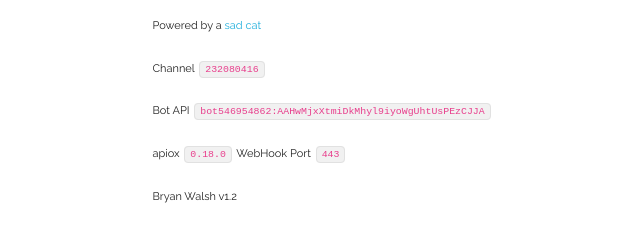
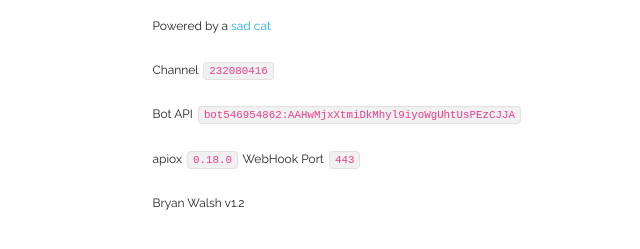
Before and after one commit to bwalsh0/attentionometer, a website: page index.html in a window 1280 px wide. Shown: the part 347-596 px from the top of the page, without its empty margins (25-665 px from the left). Drawn offline with Linux system fonts and the light colour scheme.

Commit message:
Inline HTML Styling

```diff
--- a/index.html
+++ b/index.html
@@ -32,19 +32,19 @@
       <div class="twelve column" style="margin-top: 10%">
       <h4>Debug</h4>
 
-      <p style="font-size: 11px;">
+      <p style="font-size: 12px;">
       	Powered by a <a href="https://i.imgur.com/tReM1bM.jpg">sad cat</a>
       </p>
-        <p style="font-size: 11px;">
+        <p style="font-size: 12px;">
           Channel <code>232080416</code>
         </p>
-        <p style="font-size: 11px;">
+        <p style="font-size: 12px;">
           Bot API <code>bot546954862:AAHwMjxXtmiDkMhyl9iyoWgUhtUsPEzCJJA</code>
         </p>
-        <p style="font-size: 11px;">
+        <p style="font-size: 12px;">
           apiox <code>0.18.0</code> WebHook Port <code>443</code>
         </p>
-        <p style="font-size: 11px;">
+        <p style="font-size: 12px;">
         	Bryan Walsh v1.2
         </p>
 
```
